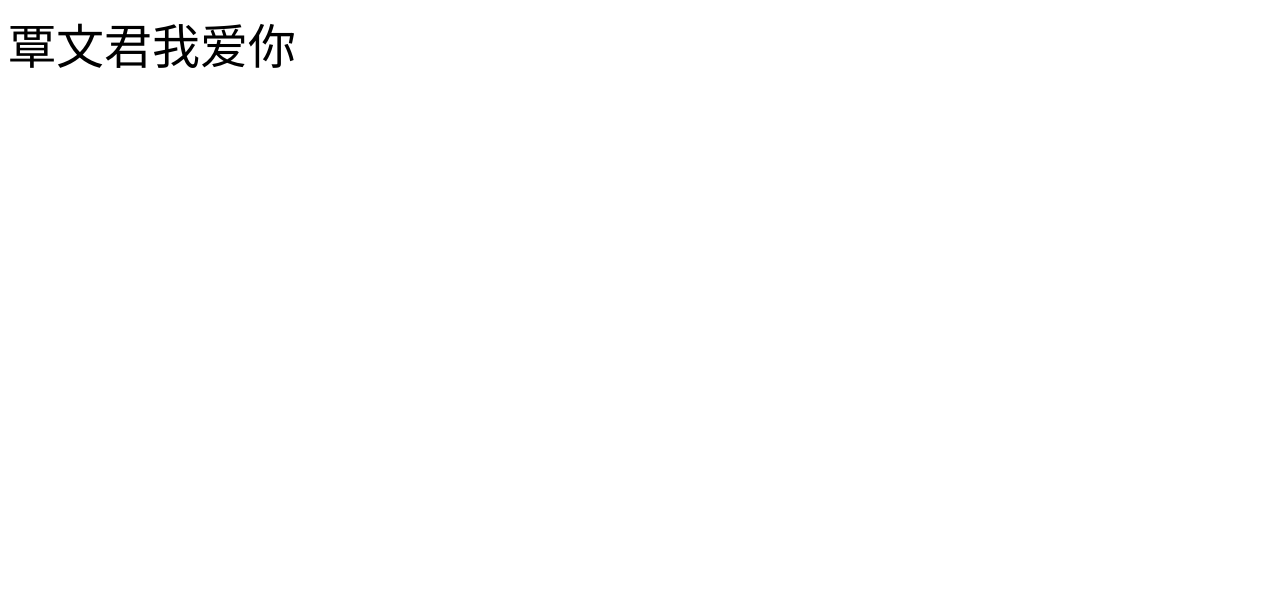
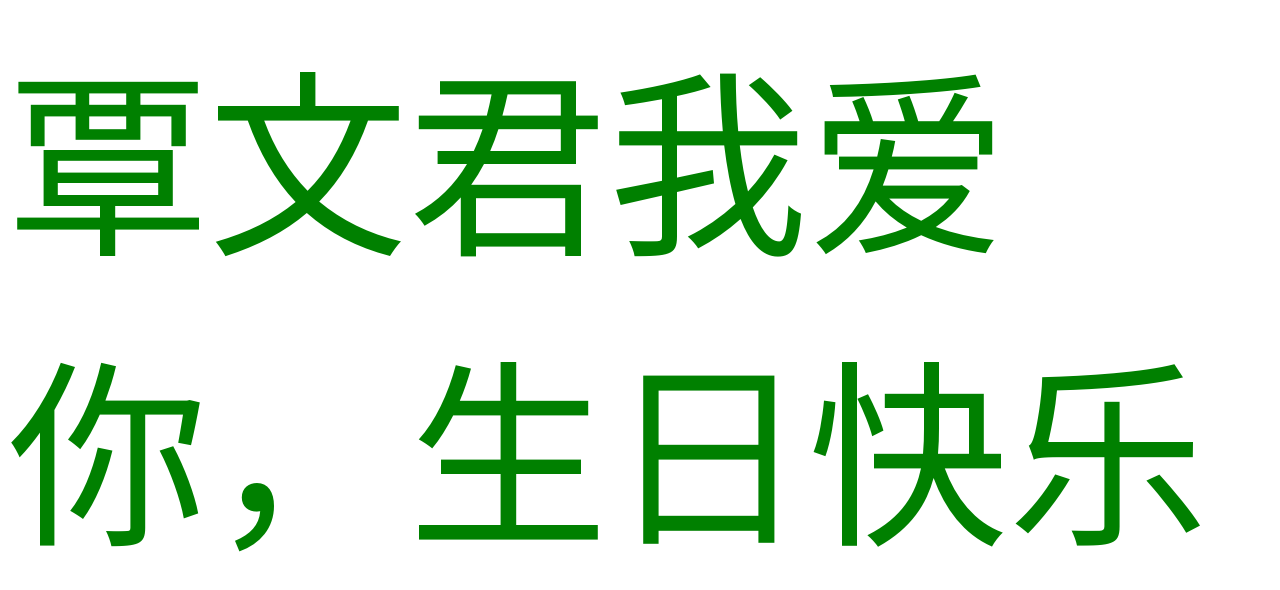
Before and after one commit to 52695504/52695504.github.io, a plain HTML site: page index.html in a window 1280 px wide. Drawn offline with Linux system fonts and the light colour scheme.

Commit message:
Update index.html

```diff
--- a/index.html
+++ b/index.html
@@ -1 +1 @@
-<p> <font size="7"> 覃文君我爱你</p>
+<p><font style="font-size:200px;" face="arial" color="green">覃文君我爱你，生日快乐</p>
```
